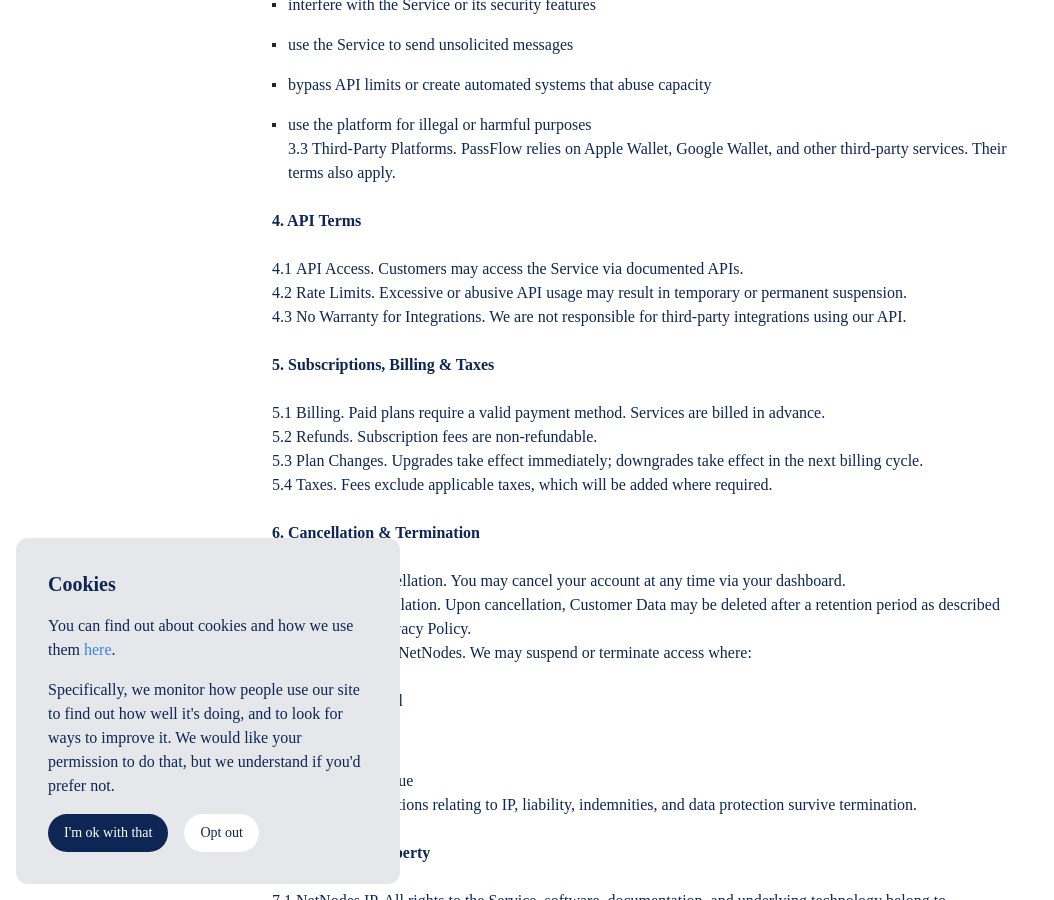
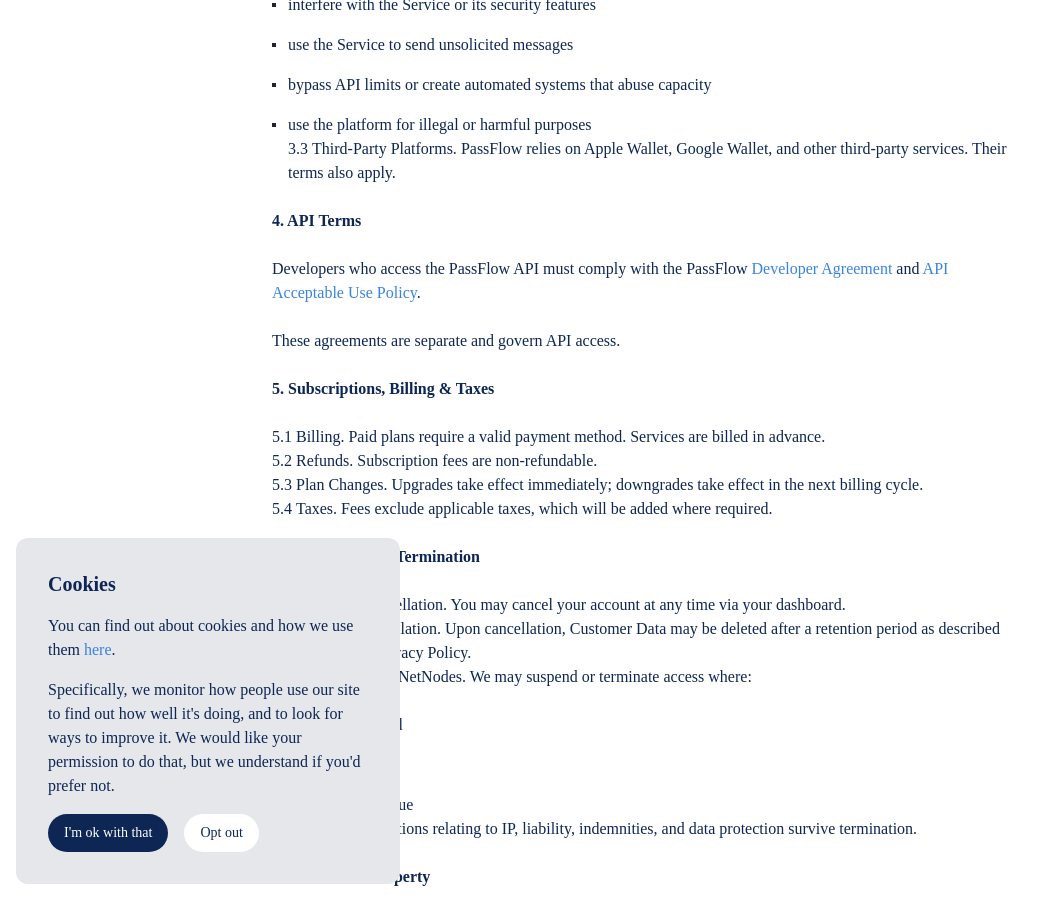
Before and after one commit to netnodes/passflow-policy, a Jekyll site: the page built from docs/terms_of_service.md, in a window 1280 px wide and 900 px high, scrolled down 1039 px. Shown: the whole window, without its empty margins (0-1054 px from the left). Built offline with Jekyll 4.4.1, drawn with Linux system fonts in a browser that asks for light colours; some web fonts are replaced; our own code applies the rules of GitHub Pages for plain Markdown files; a script that is not in the unit is left out.

Commit message:
nearly there now…

```diff
--- a/docs/terms_of_service.md
+++ b/docs/terms_of_service.md
@@ -47,10 +47,9 @@
 
 ### 4. API Terms
 
-4.1 **API Access.** Customers may access the Service via documented APIs.
-4.2 **Rate Limits.** Excessive or abusive API usage may result in temporary or permanent suspension.
-4.3 **No Warranty for Integrations.** We are not responsible for third-party integrations using our API.
+Developers who access the PassFlow API must comply with the PassFlow [Developer Agreement](developer_agreement) and [API Acceptable Use Policy](acceptable_use).
 
+These agreements are separate and govern API access.
 
 
 ### 5. Subscriptions, Billing & Taxes
```
Also changed, not shown: docs/acceptable_use.md (+1 -1 lines), docs/developer_agreement.md (+1 -1 lines), docs/index.md (+0 -1 lines).
